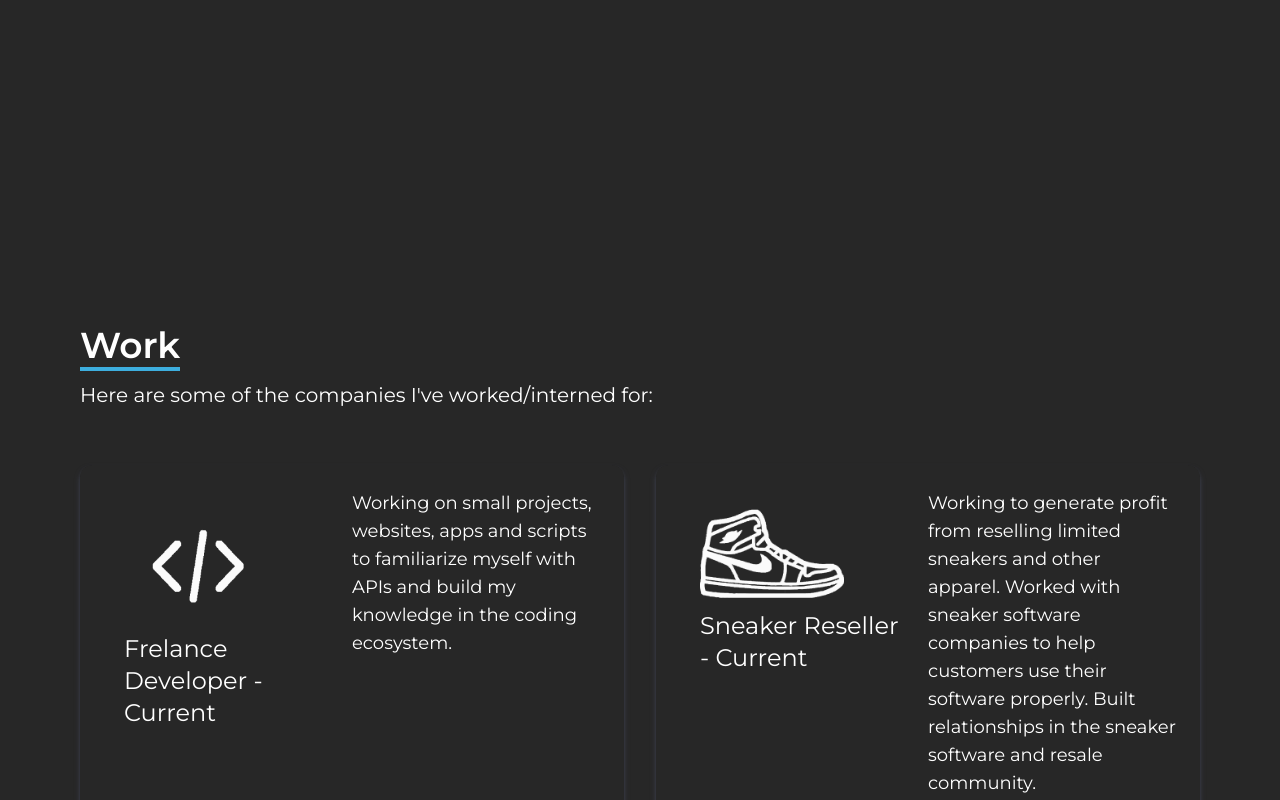
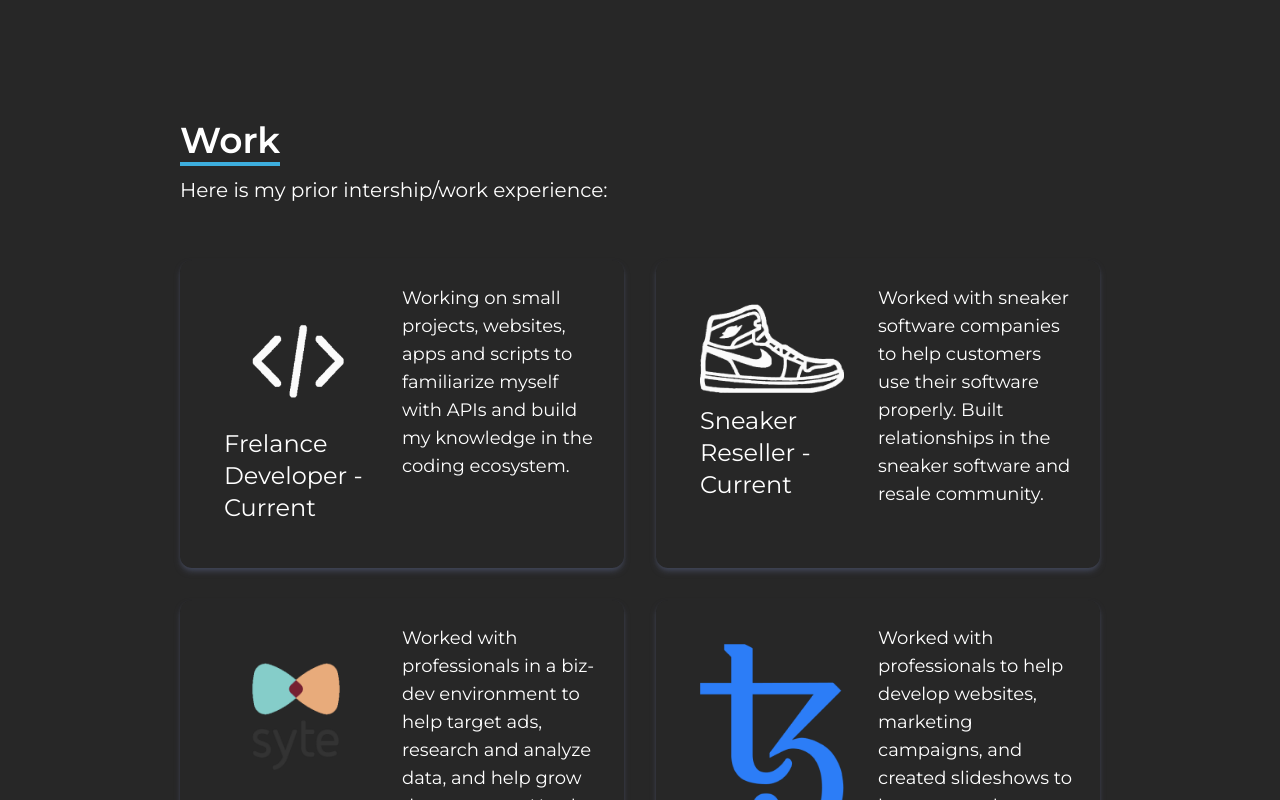
Before and after one commit to Jerbraun02/updatedpersonalsite, a React (Create React App) app: page / in a window 1280 px wide. Shown: the part 2280-3080 px from the top of the page. Built offline with nearby package versions, Linux system fonts and the light colour scheme; no server answers.

Commit message:
Update Work.jsx

```diff
--- a/src/components/Work.jsx
+++ b/src/components/Work.jsx
@@ -7,15 +7,15 @@ import SHOE from '../assets/shoe.png'
 
 const Work = () => {
   return (
-    <div name='work' className='bg-primary w-full h-[1800px] flex'>
-      <div className='max-w-[800px] lg:max-w-[1200px] mx-auto flex flex-col justify-center'>
+    <div name='work' className='bg-primary w-full h-fit flex'>
+      <div className='max-w-[600px] lg:max-w-[1000px] mx-auto'>
         <div className='pl-10 flex flex-col '>
           <div>
             <p className='text-4xl text-[#fff] font-semibold border-b-4 border-text inline'>
               Work
             </p>
-            <p className='text-[#fff] py-4 text-xl'>
-              Here are some of the companies I've worked/interned for:
+            <p className='text-[#fff] py-4 text-md lg:text-xl duration-300'>
+              Here is my prior intership/work experience:
             </p>
           </div>
         </div>
@@ -28,7 +28,7 @@ const Work = () => {
           <WorkHolder
             img={SHOE}
             txt='Sneaker Reseller - Current'
-            jobtxt='Working to generate profit from reselling limited sneakers and other apparel. Worked with sneaker software companies to help customers use their software properly. Built relationships in the sneaker software and resale community.'
+            jobtxt='Worked with sneaker software companies to help customers use their software properly. Built relationships in the sneaker software and resale community.'
           />
           <WorkHolder
             img={SYTE}
```
